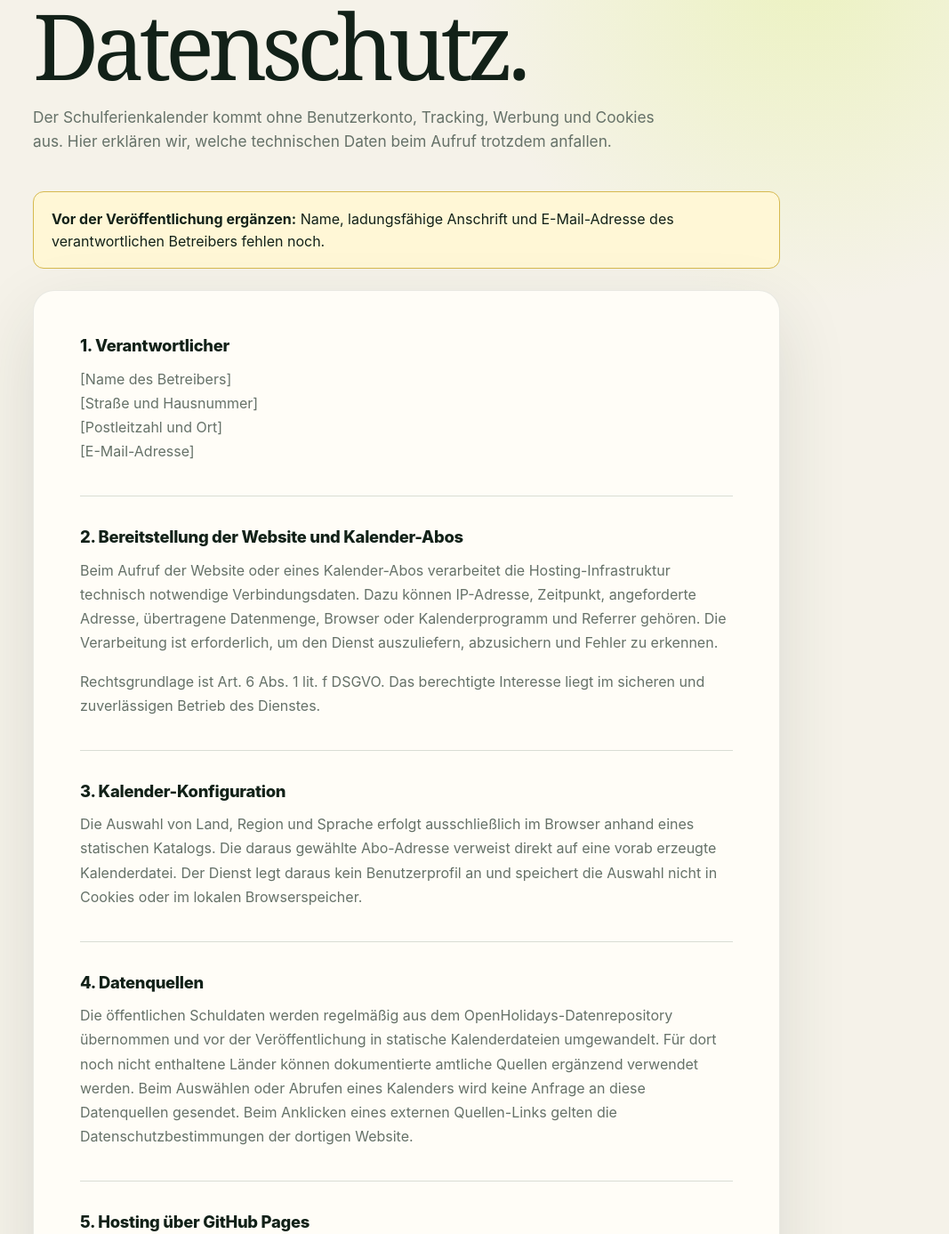
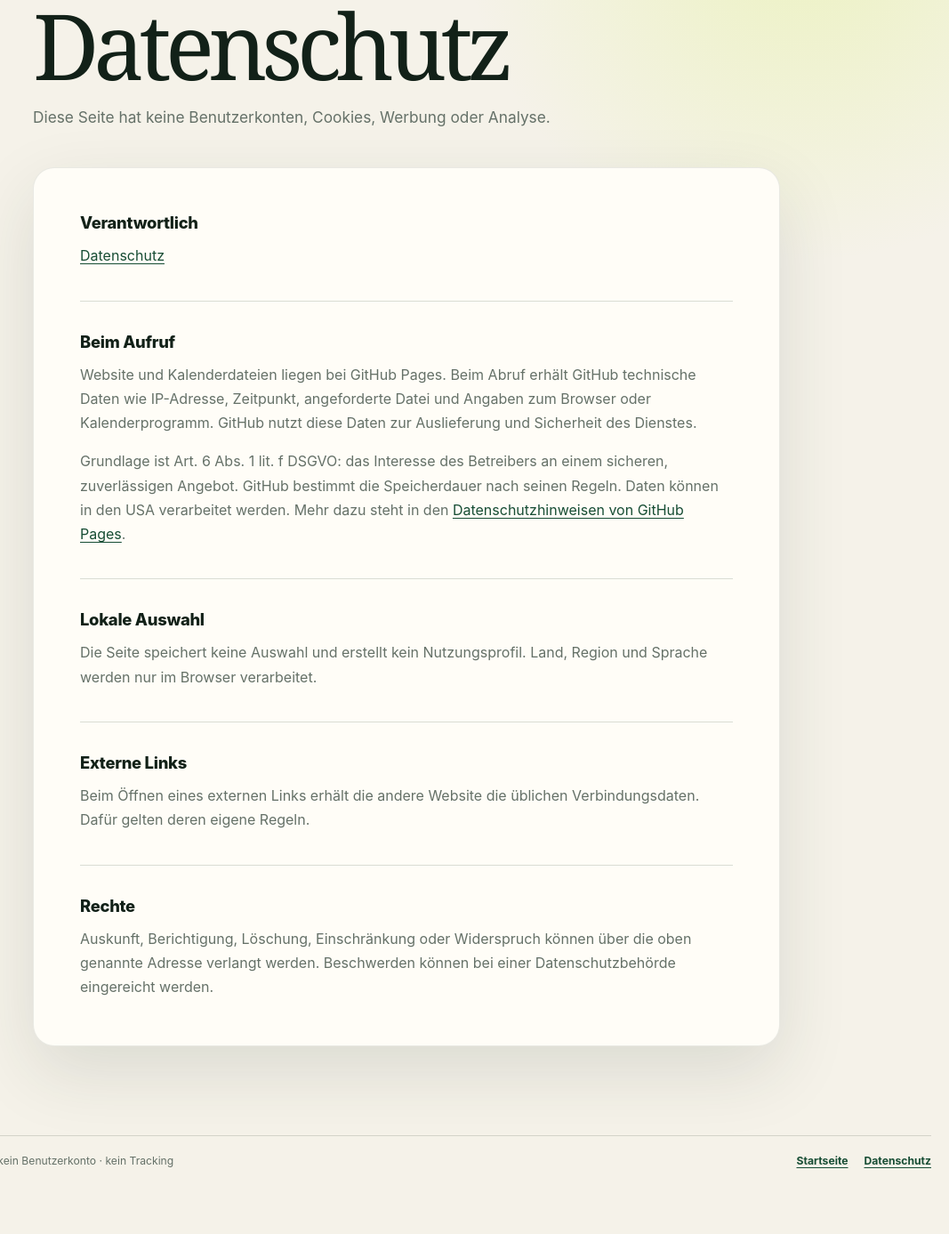
Before and after one commit to pke/kalenderabos, a website: page public/datenschutz.html in a window 1280 px wide. Shown: the part 168-1555 px from the top of the page at 89% size, without its empty margins (183-1250 px from the left). Drawn offline with Linux system fonts and the light colour scheme.

Commit message:
docs(web): simplify privacy notice

```diff
--- a/public/datenschutz.html
+++ b/public/datenschutz.html
@@ -27,111 +27,60 @@
 
       <main class="legal-main">
         <header class="legal-hero">
-          <p class="eyebrow">Rechtliches · Stand 2. September 2026</p>
-          <h1>Datenschutz.</h1>
+          <p class="eyebrow">Stand 2. September 2026</p>
+          <h1>Datenschutz</h1>
           <p class="intro">
-            Der Schulferienkalender kommt ohne Benutzerkonto, Tracking, Werbung und Cookies aus.
-            Hier erklären wir, welche technischen Daten beim Aufruf trotzdem anfallen.
+            Diese Seite hat keine Benutzerkonten, Cookies, Werbung oder Analyse.
           </p>
         </header>
 
-        <aside class="legal-notice">
-          <strong>Vor der Veröffentlichung ergänzen:</strong>
-          Name, ladungsfähige Anschrift und E-Mail-Adresse des verantwortlichen
-          Betreibers fehlen noch.
-        </aside>
-
         <article class="legal-content">
           <section>
-            <h2>1. Verantwortlicher</h2>
+            <h2>Verantwortlich</h2>
             <p>
-              [Name des Betreibers]<br />
-              [Straße und Hausnummer]<br />
-              [Postleitzahl und Ort]<br />
-              [E-Mail-Adresse]
+              <a href="mailto:privacy@dudesoft.app">Datenschutz</a>
             </p>
           </section>
 
           <section>
-            <h2>2. Bereitstellung der Website und Kalender-Abos</h2>
+            <h2>Beim Aufruf</h2>
             <p>
-              Beim Aufruf der Website oder eines Kalender-Abos verarbeitet die
-              Hosting-Infrastruktur technisch notwendige Verbindungsdaten. Dazu
-              können IP-Adresse, Zeitpunkt, angeforderte Adresse, übertragene
-              Datenmenge, Browser oder Kalenderprogramm und Referrer gehören.
-              Die Verarbeitung ist erforderlich, um den Dienst auszuliefern,
-              abzusichern und Fehler zu erkennen.
+              Website und Kalenderdateien liegen bei GitHub Pages. Beim Abruf
+              erhält GitHub technische Daten wie IP-Adresse, Zeitpunkt,
+              angeforderte Datei und Angaben zum Browser oder Kalenderprogramm.
+              GitHub nutzt diese Daten zur Auslieferung und Sicherheit des Dienstes.
             </p>
             <p>
-              Rechtsgrundlage ist Art. 6 Abs. 1 lit. f DSGVO. Das berechtigte
-              Interesse liegt im sicheren und zuverlässigen Betrieb des Dienstes.
+              Grundlage ist Art. 6 Abs. 1 lit. f DSGVO: das Interesse des Betreibers
+              an einem sicheren, zuverlässigen Angebot. GitHub bestimmt die
+              Speicherdauer nach seinen Regeln. Daten können in den USA verarbeitet werden.
+              Mehr dazu steht in den
+              <a href="https://docs.github.com/de/pages/getting-started-with-github-pages/what-is-github-pages#datensammlung" target="_blank" rel="noreferrer">Datenschutzhinweisen von GitHub Pages</a>.
             </p>
           </section>
 
           <section>
-            <h2>3. Kalender-Konfiguration</h2>
+            <h2>Lokale Auswahl</h2>
             <p>
-              Die Auswahl von Land, Region und Sprache erfolgt ausschließlich im
-              Browser anhand eines statischen Katalogs. Die daraus gewählte
-              Abo-Adresse verweist direkt auf eine vorab erzeugte Kalenderdatei.
-              Der Dienst legt daraus kein Benutzerprofil an und speichert die
-              Auswahl nicht in Cookies oder im lokalen Browserspeicher.
+              Die Seite speichert keine Auswahl und erstellt kein Nutzungsprofil.
+              Land, Region und Sprache werden nur im Browser verarbeitet.
             </p>
           </section>
 
           <section>
-            <h2>4. Datenquellen</h2>
+            <h2>Externe Links</h2>
             <p>
-              Die öffentlichen Schuldaten werden regelmäßig aus dem
-              OpenHolidays-Datenrepository übernommen und vor der Veröffentlichung
-              in statische Kalenderdateien umgewandelt. Für dort noch nicht
-              enthaltene Länder können dokumentierte amtliche Quellen ergänzend
-              verwendet werden. Beim Auswählen oder Abrufen eines Kalenders wird
-              keine Anfrage an diese Datenquellen gesendet. Beim Anklicken eines
-              externen Quellen-Links gelten die Datenschutzbestimmungen der
-              dortigen Website.
+              Beim Öffnen eines externen Links erhält die andere Website die
+              üblichen Verbindungsdaten. Dafür gelten deren eigene Regeln.
             </p>
           </section>
 
           <section>
-            <h2>5. Hosting über GitHub Pages</h2>
+            <h2>Rechte</h2>
             <p>
-              Bei der vorgesehenen Bereitstellung wird GitHub Pages von GitHub,
-              Inc. als Hostingdienst eingesetzt. GitHub kann technisch notwendige
-              Verbindungs- und Protokolldaten verarbeiten. Einzelheiten ergeben
-              sich aus der
-              <a href="https://docs.github.com/de/site-policy/privacy-policies/github-general-privacy-statement" target="_blank" rel="noreferrer">Datenschutzerklärung von GitHub</a>.
-            </p>
-          </section>
-
-          <section>
-            <h2>6. Speicherdauer</h2>
-            <p>
-              Der Dienst führt selbst keine Benutzerkonten und keine dauerhafte
-              personenbezogene Nutzungsstatistik. Technische Protokolldaten der
-              Hosting-Infrastruktur werden nur so lange gespeichert, wie dies für
-              Betrieb, Sicherheit und Fehleranalyse erforderlich ist. Die konkrete
-              Aufbewahrungsfrist ist vor Veröffentlichung anhand der gewählten
-              GitHub-Pages-Konfiguration zu ergänzen.
-            </p>
-          </section>
-
-          <section>
-            <h2>7. Deine Rechte</h2>
-            <p>
-              Soweit die gesetzlichen Voraussetzungen vorliegen, bestehen Rechte
-              auf Auskunft, Berichtigung, Löschung, Einschränkung der Verarbeitung,
-              Datenübertragbarkeit und Widerspruch. Außerdem besteht ein
-              Beschwerderecht bei einer Datenschutz-Aufsichtsbehörde. Anfragen
-              können an die oben einzutragende Kontaktadresse gerichtet werden.
-            </p>
-          </section>
-
-          <section>
-            <h2>8. Cookies und Analyse</h2>
-            <p>
-              Diese Website setzt keine Cookies ein und verwendet keine
-              Reichweitenmessung, Werbung oder sonstige Tracking-Technologien.
+              Auskunft, Berichtigung, Löschung, Einschränkung oder Widerspruch
+              können über die oben genannte Adresse verlangt werden. Beschwerden
+              können bei einer Datenschutzbehörde eingereicht werden.
             </p>
           </section>
         </article>
```
